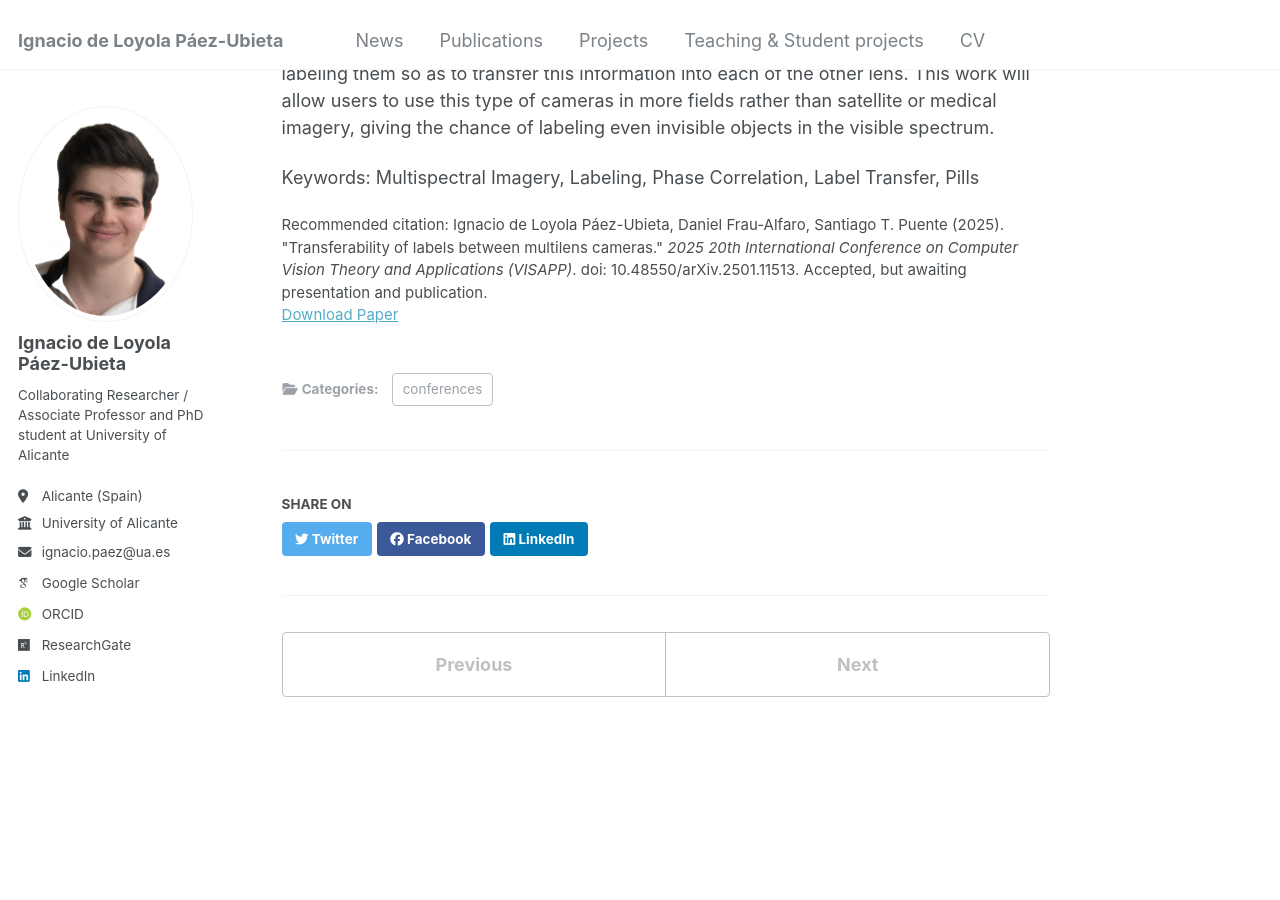
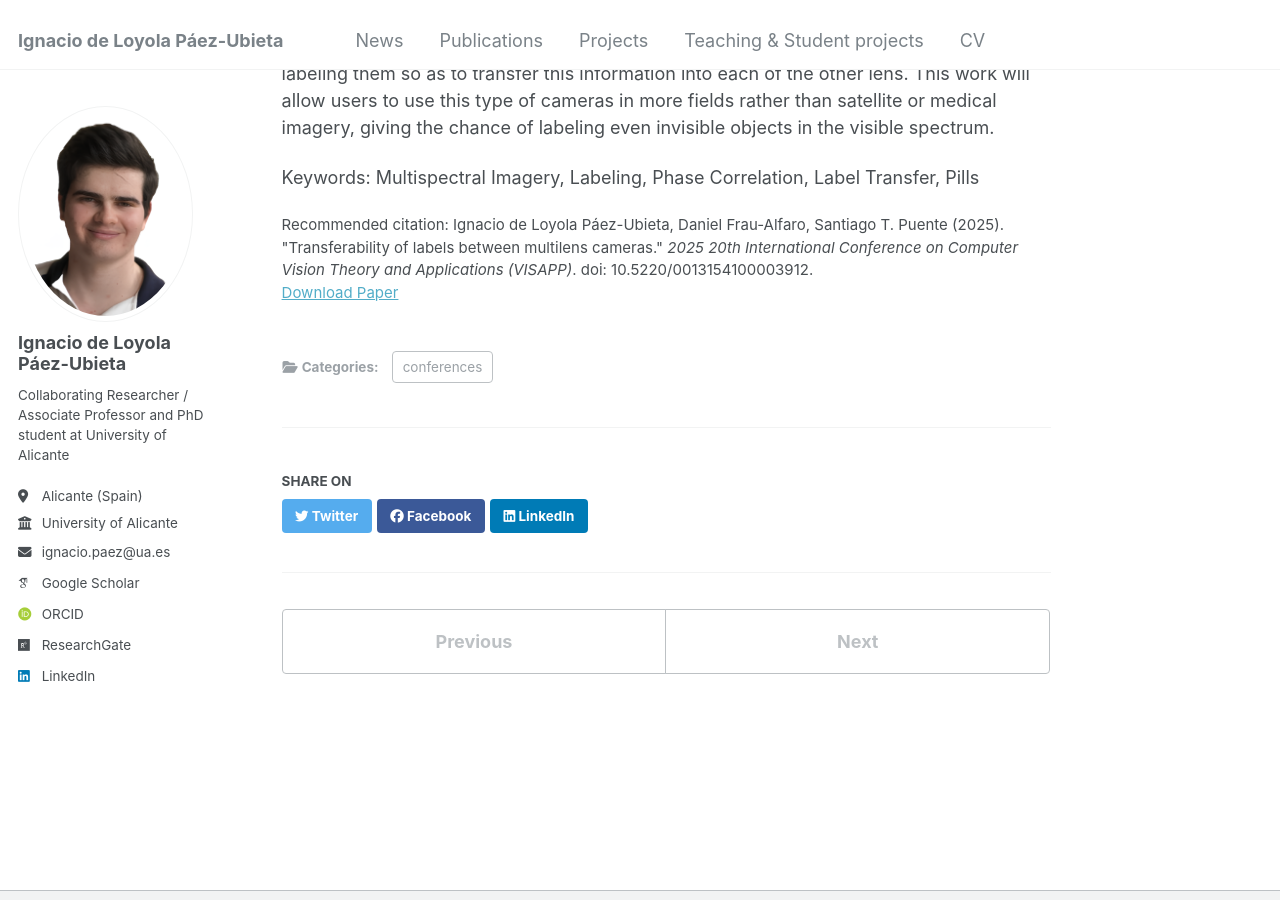
Before and after one commit to ignpaub/ignpaub.github.io, a Jekyll site: the page built from _publications/2025-02-28-Transferability_of_labels_between_multilens_cameras.md, in a window 1280 px wide and 900 px high, scrolled down 440 px. Built offline with Jekyll 4.4.1, drawn with Linux system fonts in a browser that asks for light colours; some web fonts are replaced.

Commit message:
Update 2025-02-28-Transferability_of_labels_between_multilens_cameras.md

```diff
--- a/_publications/2025-02-28-Transferability_of_labels_between_multilens_cameras.md
+++ b/_publications/2025-02-28-Transferability_of_labels_between_multilens_cameras.md
@@ -7,7 +7,7 @@ excerpt: ' '
 date: 2025-02-28
 venue: '2025 International Conference on Computer Vision Theory and Applications, Porto (Portugal), 26-28 February'
 paperurl: 'http://ignpaub.github.io/files/2025_visapp.pdf'
-citation: "Ignacio de Loyola Páez-Ubieta, Daniel Frau-Alfaro, Santiago T. Puente (2025). &quot;Transferability of labels between multilens cameras.&quot; <i>2025 20th International Conference on Computer Vision Theory and Applications (VISAPP)</i>. doi: 10.48550/arXiv.2501.11513. Accepted, but awaiting presentation and publication."
+citation: "Ignacio de Loyola Páez-Ubieta, Daniel Frau-Alfaro, Santiago T. Puente (2025). &quot;Transferability of labels between multilens cameras.&quot; <i>2025 20th International Conference on Computer Vision Theory and Applications (VISAPP)</i>. doi: 10.5220/0013154100003912."
 ---
 
 In this work, a new method for automatically extending Bounding Box (BB) and mask labels across different channels on multilens cameras is presented. For that purpose, the proposed method combines the well known phase correlation method with a refinement process. During the first step, images are aligned by localizing the peak of intensity obtained in the spatial domain after performing the cross correlation process in the frequency domain. The second step consists of obtaining the best possible transformation by using an iterative process maximising the IoU (Intersection over Union) metric. Results show that, by using this method, labels could be transferred across different lens on a camera with an accuracy over 90\% in most cases and just by using 65 ms in the whole process. Once the transformations are obtained, artificial RGB images are generated, for labeling them so as to transfer this information into each of the other lens. This work will allow users to use this type of cameras in more fields rather than satellite or medical imagery, giving the chance of labeling even invisible objects in the visible spectrum.
```
